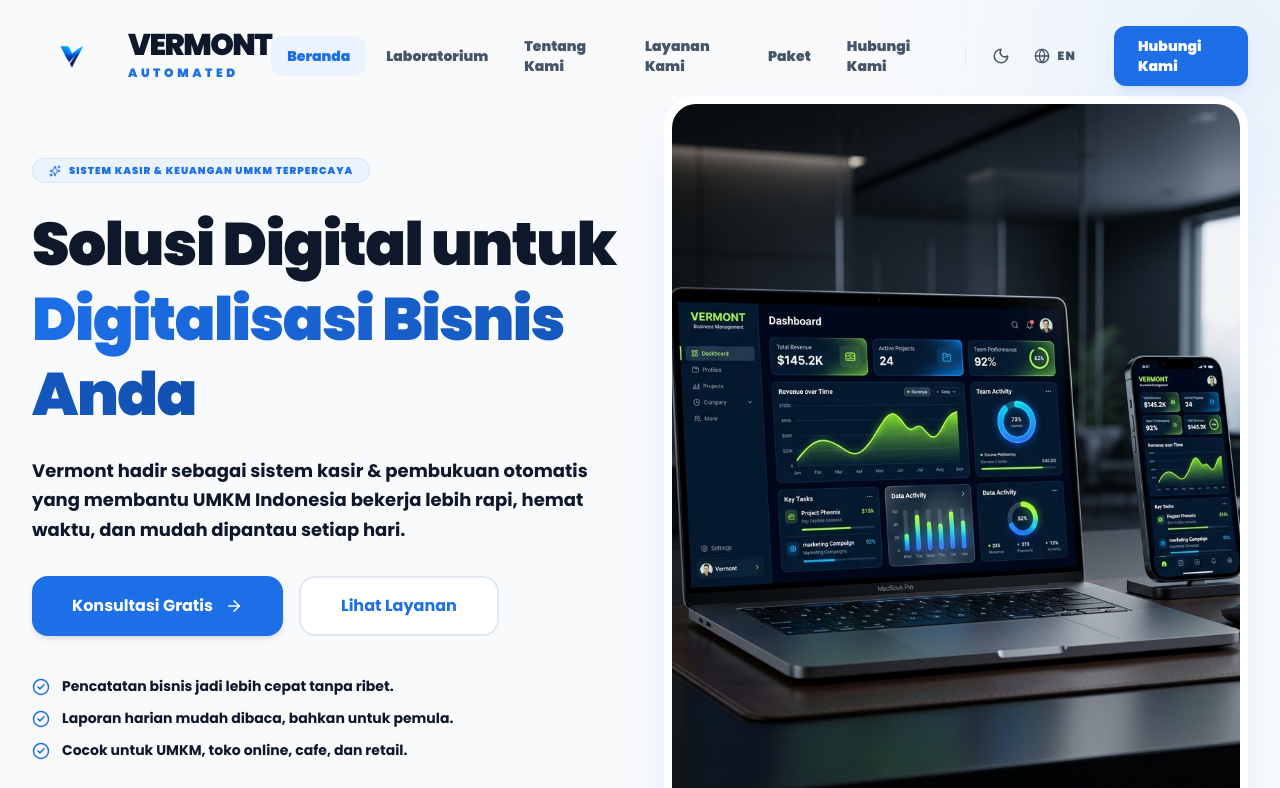
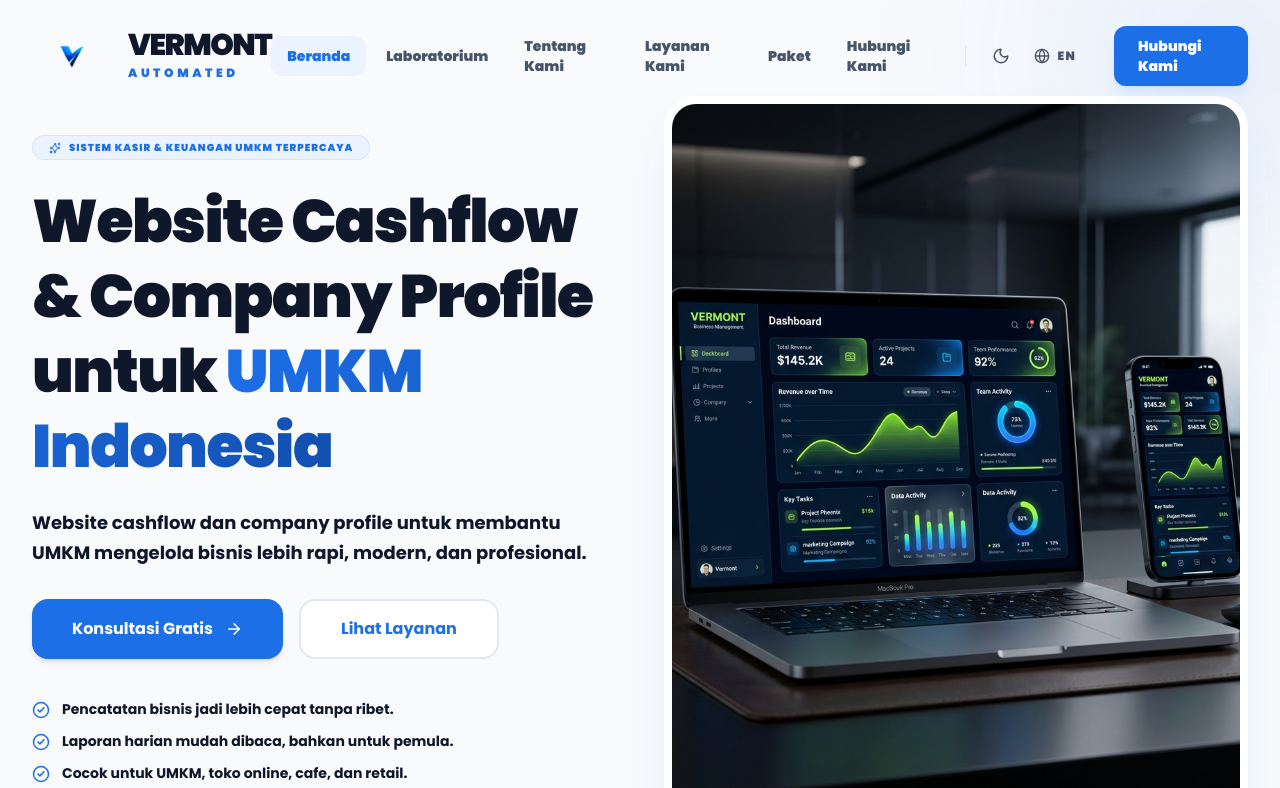
Before and after one commit to imanyunar/start, a React (Vite) app: page / in a window 1280 px wide. Shown: the top 788 px of the page. Built offline with nearby package versions, Linux system fonts and the light colour scheme.

Commit message:
feat: improve SEO and add sitemap automation

```diff
--- a/index.html
+++ b/index.html
@@ -8,23 +8,23 @@
     <meta name="viewport" content="width=device-width, initial-scale=1.0" />
     <meta name="google-site-verification" content="GeGHntfttaGP-XVdAwlCb5GgGAecssP_mkiNW-BkW64" />
     <link rel="canonical" href="https://vermont-automated-digital.vercel.app/" />
-    <title>Vermont — Solusi Sistem Kasir & Keuangan UMKM Indonesia</title>
-    <meta name="description" content="Vermont membantu UMKM Indonesia melakukan digitalisasi dengan sistem kasir otomatis, pencatatan keuangan, dan manajemen stok yang mudah digunakan. Tingkatkan profit bisnis Anda sekarang!" />
+    <title>Vermont - Website Cashflow & Company Profile untuk UMKM</title>
+    <meta name="description" content="Website cashflow dan company profile untuk membantu UMKM mengelola bisnis lebih rapi, modern, dan profesional." />
     <meta name="keywords" content="Sistem Kasir UMKM, Aplikasi Pembukuan Digital, Software Keuangan Bisnis, Digitalisasi UMKM, Vermont SmartFlow, Pencatatan Keuangan Otomatis, Aplikasi Toko Online, Software SaaS Indonesia" />
     <meta name="author" content="Vermont Automated Digital" />
 
     <!-- Open Graph / Facebook -->
     <meta property="og:type" content="website" />
     <meta property="og:url" content="https://vermont-automated-digital.vercel.app/" />
-    <meta property="og:title" content="Vermont — Solusi Sistem Kasir & Keuangan UMKM Indonesia" />
-    <meta property="og:description" content="Digitalisasi bisnis UMKM Anda dengan sistem kasir dan pembukuan otomatis Vermont. Cepat, akurat, dan mudah digunakan." />
+    <meta property="og:title" content="Vermont - Website Cashflow & Company Profile untuk UMKM" />
+    <meta property="og:description" content="Website cashflow dan company profile untuk membantu UMKM mengelola bisnis lebih rapi, modern, dan profesional." />
     <meta property="og:image" content="https://vermont-automated-digital.vercel.app/og-image.png" />
 
     <!-- Twitter -->
     <meta property="twitter:card" content="summary_large_image" />
     <meta property="twitter:url" content="https://vermont-automated-digital.vercel.app/" />
-    <meta property="twitter:title" content="Vermont — Solusi Sistem Kasir & Keuangan UMKM Indonesia" />
-    <meta property="twitter:description" content="Digitalisasi bisnis UMKM Anda dengan sistem kasir dan pembukuan otomatis Vermont." />
+    <meta property="twitter:title" content="Vermont - Website Cashflow & Company Profile untuk UMKM" />
+    <meta property="twitter:description" content="Website cashflow dan company profile untuk membantu UMKM mengelola bisnis lebih rapi, modern, dan profesional." />
     <meta property="twitter:image" content="https://vermont-automated-digital.vercel.app/og-image.png" />
 
     <meta name="theme-color" content="#0B1120" />
--- a/package.json
+++ b/package.json
@@ -37,6 +37,7 @@
     "typescript": "~6.0.2",
     "typescript-eslint": "^8.58.2",
     "vite": "^8.0.10",
-    "vite-plugin-imagemin": "^0.6.1"
+    "vite-plugin-imagemin": "^0.6.1",
+    "vite-plugin-sitemap": "^0.8.2"
   }
 }
--- a/src/locales/en.json
+++ b/src/locales/en.json
@@ -11,9 +11,9 @@
     "terms": "Terms"
   },
   "hero": {
-    "title": "Empowering",
-    "subtitle": "Tomorrow",
-    "description": "Practical business systems that help teams work faster, simpler, and more consistently every day.",
+    "title": "Cashflow & Company Profile Website for",
+    "subtitle": "Indonesian MSMEs",
+    "description": "Professional cashflow and company profile websites to help MSMEs manage their business more neatly, modernly, and professionally.",
     "cta_primary": "Initialize Project",
     "cta_secondary": "Explore Solutions",
     "badge": "Next-Gen Autonomous Systems",
--- a/src/locales/id.json
+++ b/src/locales/id.json
@@ -11,9 +11,9 @@
     "terms": "Syarat & Ketentuan"
   },
   "hero": {
-    "title": "Solusi Digital untuk",
-    "subtitle": "Digitalisasi Bisnis Anda",
-    "description": "Vermont hadir sebagai sistem kasir & pembukuan otomatis yang membantu UMKM Indonesia bekerja lebih rapi, hemat waktu, dan mudah dipantau setiap hari.",
+    "title": "Website Cashflow & Company Profile untuk",
+    "subtitle": "UMKM Indonesia",
+    "description": "Website cashflow dan company profile untuk membantu UMKM mengelola bisnis lebih rapi, modern, dan profesional.",
     "cta_primary": "Konsultasi Gratis",
     "cta_secondary": "Lihat Layanan",
     "badge": "Sistem Kasir & Keuangan UMKM Terpercaya",
--- a/vite.config.ts
+++ b/vite.config.ts
@@ -1,6 +1,7 @@
 import { defineConfig } from 'vite'
 import react from '@vitejs/plugin-react'
 import viteImagemin from 'vite-plugin-imagemin'
+import Sitemap from 'vite-plugin-sitemap'
 
 // https://vite.dev/config/
 export default defineConfig({
@@ -12,6 +13,20 @@
         speed: 4,
       },
       optipng: { optimizationLevel: 5 },
+    }),
+    Sitemap({
+      hostname: 'https://vermont-automated-digital.vercel.app/',
+      dynamicRoutes: [
+        '/about',
+        '/services',
+        '/solutions',
+        '/innovation',
+        '/contact',
+        '/laboratory',
+        '/smartflow',
+        '/business-profile',
+        '/packages'
+      ]
     }),
   ],
   build: {
```
Also changed, not shown: 1 other file (tests, documents, lock files or other folders).
